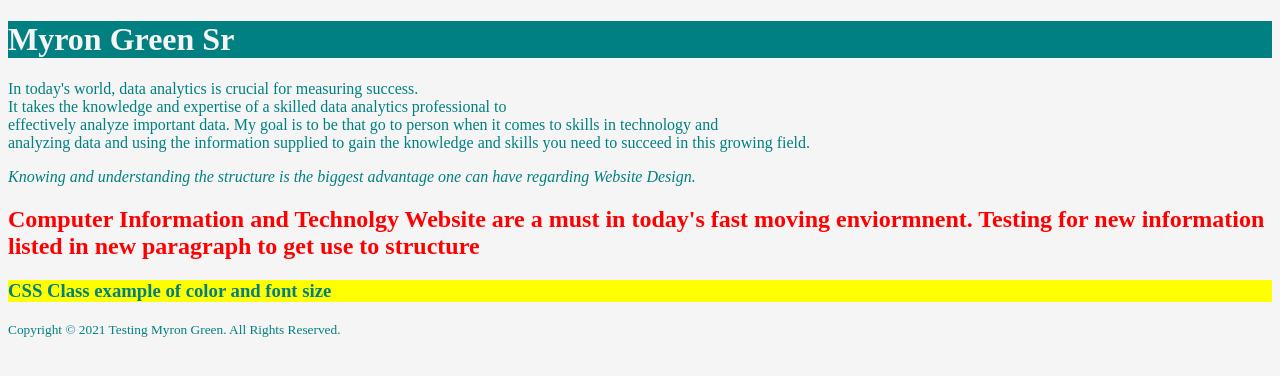
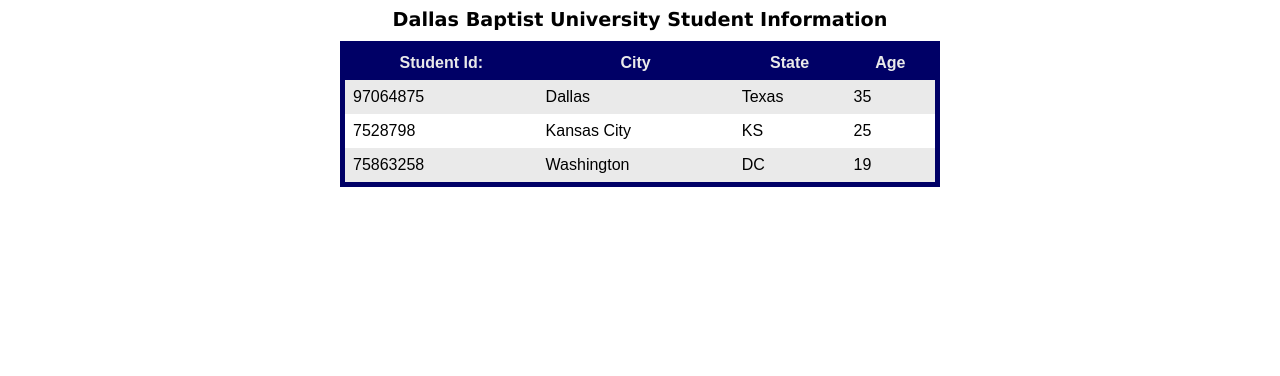
Before and after one commit to myrongreensr/labwork, a PHP site: page / in a window 1280 px wide. Shown: the top 376 px of the page. Run offline with PHP 8.4, Linux system fonts and the light colour scheme.

Commit message:
Update Index.php
Updated Name and Student Id #'s

```diff
--- a/Index.php
+++ b/Index.php
@@ -1,23 +1,56 @@
 <!DOCTYPE html>
 <html lang="en">
 <head>
-<title>Lab 3</title>
+<title>Myron Green Table Practice</title>
 <meta charset="utf-8">
+<style>
+table { margin: auto;
+        border: 5px solid #000066;
+        width: 600px;
+		border-spacing: 0;
+}
+td, th { padding: 0.5em;
+		 border-style: none;
+         font-family: Arial, sans-serif;
+}
+caption { font-family: Verdana, sans-serif;
+          font-weight: bold;
+          font-size: 1.2em;
+          padding-bottom: 0.5em;
+}
+tr:nth-of-type(even) { background-color: #eaeaea; }
+tr:first-of-type { background-color: #006;
+				   color: #eaeaea; }
+</style>
 </head>
-<body style="background-color:#F5F5F5;color:#008080;">
-<h1 style="background-color:#008080;color:#F5F5F5;">Myron Green Sr </h1>
-<p>In today's world, data analytics is crucial for measuring success. <br> It takes the knowledge and expertise of a skilled data analytics professional to <br> effectively analyze important data.
-	My goal is to be that go to person when it comes to skills in technology and <br> analyzing data and using  the information supplied to gain the knowledge and skills you need to succeed in this growing field. </h1>
+<body>
+ <table border="1">
+ <caption>Dallas Baptist University Student Information</caption>
+   <tr>
+     <th>Student Id:</th>
+	 <th>City</th>
+     <th>State</th>
+     <th>Age</th>
+  </tr>
+  <tr>
+     <td>97064875</td>
+     <td>Dallas </td>
+	 <td>Texas</td>
+   <td>35</td>
+  </tr>
+  <tr>
+     <td>7528798</td>
+     <td>Kansas City</td>
+	 <td>KS</td>
+   <td>25</td>
+   </tr>
+    <tr>
+     <td>75863258</td>
+     <td>Washington</td>
+	 <td>DC</td>
+   <td>19</td>
+  </tr>
+</table>
 
-	<p> <i> Knowing and understanding the structure is the biggest advantage one can have regarding Website Design. </i></p>
-    <p style=color:blue; Learning to create HTML tags can help in many ways. </p>
-
-
-<h2 style="color:red;"> Computer Information and Technolgy Website are a must in today's fast moving enviormnent.
- Testing for new information listed in new paragraph to get use to structure </h2>
-
-<h3 style="background-color:yellow;"> CSS Class example of color and font size </h3>
-
-<p> <small>Copyright &copy; 2021 Testing Myron Green. All Rights Reserved.</small> </p>
-
+</body>
 </html>
```
